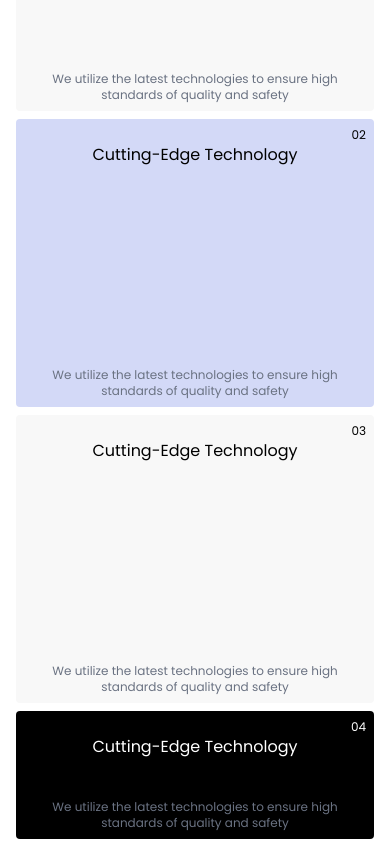
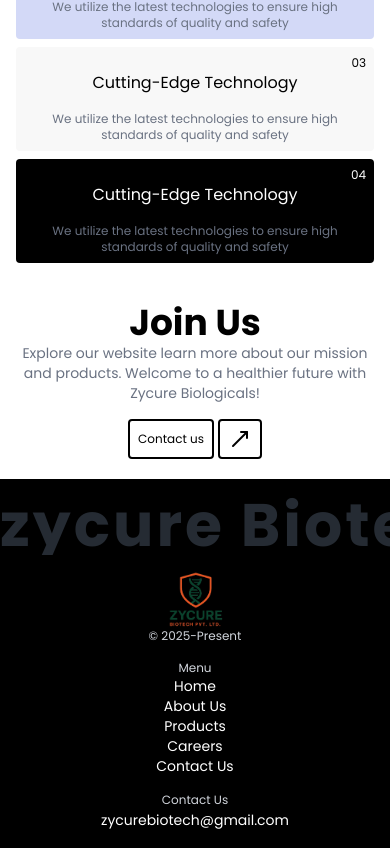
Before and after one commit to JaiBhalla03/zycure, a Next.js app: page / in a window 390 px wide. Shown: the part 2174-3024 px from the top of the page. Built offline with nearby package versions, Linux system fonts and the light colour scheme.

Commit message:
making more of the landing page resposive

```diff
--- a/app/components/Authenticity.tsx
+++ b/app/components/Authenticity.tsx
@@ -12,7 +12,7 @@ const Authenticity = () => {
                     fill
                     className="object-cover rounded-sm"
                 />
-                <div className='p-10 flex justify-between items-end text-white absolute top-0 left-0 rounded-sm h-full w-full'>
+                <div className='p-10 flex flex-col md:flex-row justify-around md:justify-between items-center md:items-end text-white absolute top-0 left-0 rounded-sm h-full w-full'>
                     <p className="text-2xl md:text-4xl font-semibold">We prioritize authenticity to ensure our customers receive only the highest quality products.</p>
                     <div className='flex gap-1 justify-center items-center'>
                             <div className="h-10 w-24 flex justify-center items-center text-xs cursor-pointer duration-300 rounded-sm text-black p-2 bg-white">More Info</div>
--- a/app/components/ChooseUsCard.tsx
+++ b/app/components/ChooseUsCard.tsx
@@ -13,7 +13,7 @@ const ChooseUsCard = ({index, heading, desc, color, height}: ChooseUsCardProps)
         <div className={`rounded-sm ${color} p-2 ${height}`}>
             <div className='flex flex-col justify-between h-full'>
                 <i className='not-italic text-xs flex justify-end'>{index}</i>
-                <div className='flex flex-col justify-between items-center h-full'>
+                <div className='flex flex-col gap-4 md:gap-0 justify-between items-center h-full'>
                     <h1 className='text-md font-normal text-center'>{heading}</h1>
                     <p className='text-xs font-light text-center text-gray-500'>{desc}</p>
                 </div>
--- a/app/components/Footer.tsx
+++ b/app/components/Footer.tsx
@@ -4,25 +4,25 @@ import React from 'react'
 export default function Footer() {
   return (
     <div className='bg-black py-4 text-white'>
-      <h1 className='text-center text-gray-600/50 font-extrabold text-8xl tracking-wider whitespace-nowrap overflow-hidden'>zycure Biotech</h1>
-      <div className='flex flex-col md:flex-row  justify-between px-20 items-center mt-10 md:h-32'>
+      <h1 className='text-center text-gray-600/50 font-extrabold text-6xl md:text-8xl tracking-wider whitespace-nowrap overflow-hidden'>zycure Biotech</h1>
+      <div className='flex flex-col md:flex-row justify-between gap-4 md:gap-0 px-4 md:px-20 items-center mt-4 md:mt-10 md:h-32'>
         <div className='flex flex-col h-full justify-between'>
-          <Image src="/logo.png" alt="" width={60} height={20}/>
+          <Image src="/logo.png" alt="" width={60} height={20} className='mx-auto md:mx-0'/>
           <i className='not-italic text-xs text-gray-300'>© 2025-Present</i>
         </div>
         <div>
-          <h1 className='text-xs font-light text-gray-300'>Menu</h1>
+          <h1 className='text-center md:text-start text-xs font-light text-gray-300'>Menu</h1>
           <ul className='text-sm'>
-            <li>Home</li>
-            <li>About Us</li>
-            <li>Products</li>
-            <li>Careers</li>
-            <li>Contact Us</li>
+            <li className='text-center md:text-start'>Home</li>
+            <li className='text-center md:text-start'>About Us</li>
+            <li className='text-center md:text-start'>Products</li>
+            <li className='text-center md:text-start'>Careers</li>
+            <li className='text-center md:text-start'>Contact Us</li>
           </ul>
         </div>
         <div>
-          <h1 className='text-xs font-light text-gray-300'>Contact Us</h1>
-          <a className='text-sm'>zycurebiotech@gmail.com</a>
+          <h1 className='text-center md:text-start text-xs font-light text-gray-300'>Contact Us</h1>
+          <a className='text-center md:text-start text-sm'>zycurebiotech@gmail.com</a>
         </div>
       </div>
     </div>
--- a/app/components/Navbar.tsx
+++ b/app/components/Navbar.tsx
@@ -73,8 +73,8 @@ export default function Navbar() {
 
       {/* Mobile Dropdown Menu */}
       {isOpen && (
-        <div className="md:hidden bg-white shadow-md transition-all duration-500">
-          <div className="flex flex-col items-center space-y-4 py-4 text-gray-700 font-medium text-sm">
+        <div className="h-screen md:hidden bg-white shadow-md transition-all duration-500">
+          <div className="h-screen flex flex-col items-center justify-around pb-20 text-gray-700 font-medium text-lg">
             <Link href="/" onClick={() => setIsOpen(false)}>Home</Link>
             <Link href="/about" onClick={() => setIsOpen(false)}>About Us</Link>
             <Link href="/products" onClick={() => setIsOpen(false)}>Products</Link>
--- a/app/constant.ts
+++ b/app/constant.ts
@@ -8,28 +8,28 @@ export const whyChooseUs = [
         heading: 'Cutting-Edge Technology',
         desc: 'We utilize the latest technologies to ensure high standards of quality and safety',
         color: 'bg-[#f8f8f8] text-black',
-        height: 'h-72'
+        height: 'md:h-72'
     },
     {
         index: '02',
         heading: 'Cutting-Edge Technology',
         desc: 'We utilize the latest technologies to ensure high standards of quality and safety',
         color: 'bg-[#d3d9f7] text-black',
-        height: 'h-72'
+        height: 'md:h-72'
     },
     {
         index: '03',
         heading: 'Cutting-Edge Technology',
         desc: 'We utilize the latest technologies to ensure high standards of quality and safety',
         color: 'bg-[#f8f8f8] text-black',
-        height: 'h-72'
+        height: 'md:h-72'
     },
     {
         index: '04',
         heading: 'Cutting-Edge Technology',
         desc: 'We utilize the latest technologies to ensure high standards of quality and safety',
         color: 'bg-black text-white',
-        height: 'h-32'
+        height: 'md:h-32'
     }
 ]
 
```
